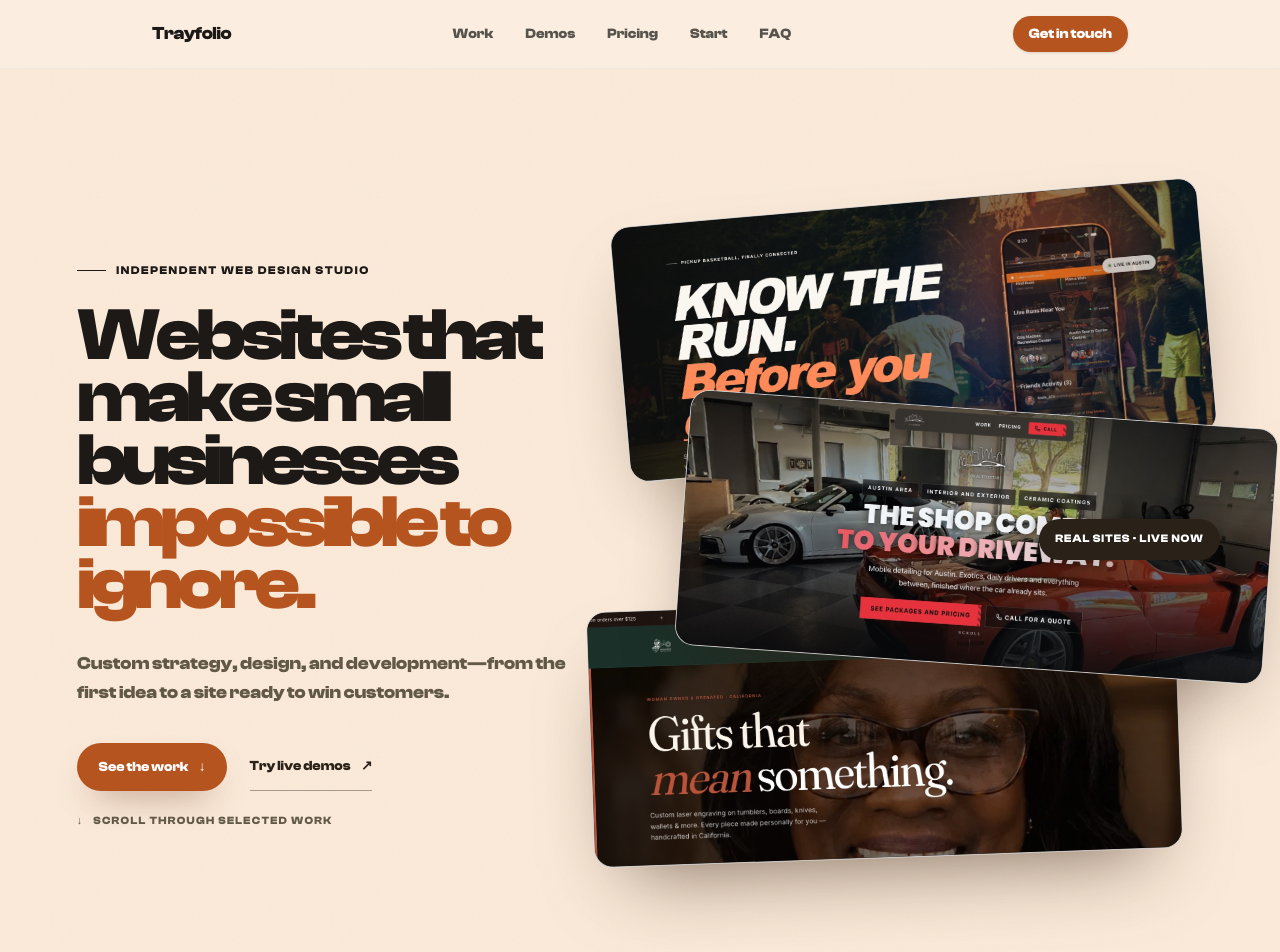
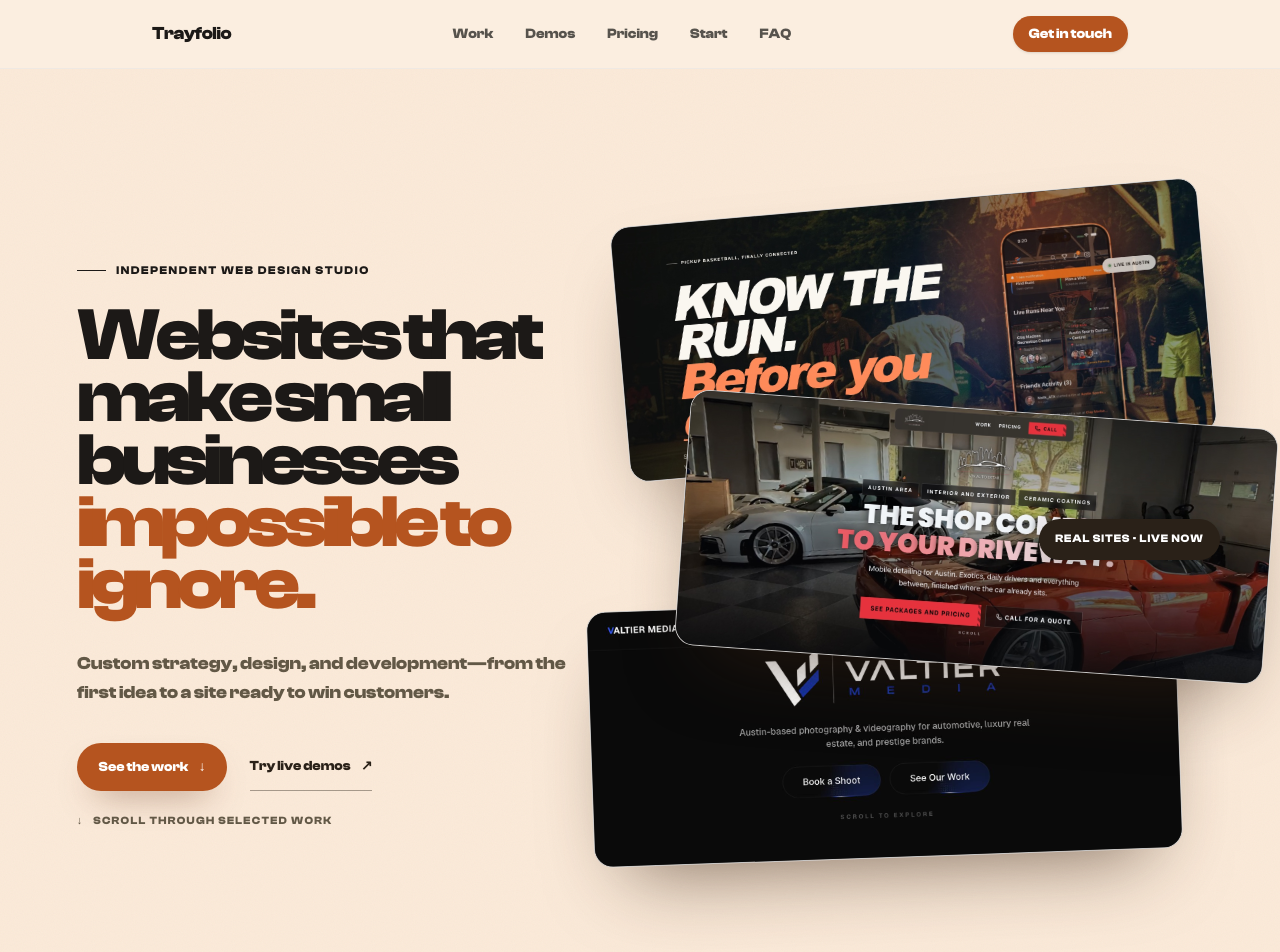
Before and after one commit to Tracyholbrook23/trayfolio-site, a Next.js app: page / in a window 1280 px wide. Shown: the top 952 px of the page. Built offline with nearby package versions, Linux system fonts and the light colour scheme; no server answers.

Commit message:
Feature Valtier Media in selected work

```diff
--- a/src/app/globals.css
+++ b/src/app/globals.css
@@ -394,7 +394,7 @@
 
 .portfolio-feature--runcheck { background: #18130f; color: #fff7ef; }
 .portfolio-feature--atx { background: #292929; color: #fff; }
-.portfolio-feature--jersey { background: #17352d; color: #fff8ec; }
+.portfolio-feature--valtier { background: #07090d; color: #f7f8ff; }
 
 .portfolio-showcase__all {
   position: absolute;
--- a/src/app/page.tsx
+++ b/src/app/page.tsx
@@ -16,10 +16,10 @@
 
 const work = [
   {
-    name: "Valtier Media",
-    description: "Austin photography & videography studio",
-    image: "/work/valtiermedia.jpg",
-    href: "https://www.valtiermedia.com",
+    name: "Out of Jersey Creations",
+    description: "Custom laser engraving, California",
+    image: "/work/outofjerseycreations.jpg",
+    href: "https://www.outofjerseycreationshub.com",
   },
   {
     name: "MØDE",
@@ -46,10 +46,10 @@
     href: "https://www.theruncheck.app",
   },
   {
-    name: "Out of Jersey Creations",
-    description: "Custom laser engraving, California",
-    image: "/work/outofjerseycreations.jpg",
-    href: "https://www.outofjerseycreationshub.com",
+    name: "Valtier Media",
+    description: "Austin photography & videography studio",
+    image: "/work/valtiermedia.jpg",
+    href: "https://www.valtiermedia.com",
   },
 ];
 
--- a/src/components/PortfolioIntro.tsx
+++ b/src/components/PortfolioIntro.tsx
@@ -12,7 +12,7 @@
 const featuredWork = [
   { name: "RunCheck", eyebrow: "Product design · Austin", description: "A bold launch site for a pickup basketball platform built around live local runs.", image: "/work/runcheck.jpg", href: "https://www.theruncheck.app", tone: "portfolio-feature--runcheck" },
   { name: "ATX Auto Detailing", eyebrow: "Service business · Austin", description: "A cinematic, conversion-focused site that brings a mobile detailing service to life.", image: "/work/autodetailingatx.jpg", href: "https://www.autodetailingatx.com", tone: "portfolio-feature--atx" },
-  { name: "Out of Jersey Creations", eyebrow: "Custom commerce · California", description: "A warm editorial storefront for one-of-a-kind laser-engraved gifts and commissions.", image: "/work/outofjerseycreations.jpg", href: "https://www.outofjerseycreationshub.com", tone: "portfolio-feature--jersey" },
+  { name: "Valtier Media", eyebrow: "Creative studio · Austin", description: "A polished portfolio for an Austin photography and videography studio built to make every frame feel cinematic.", image: "/work/valtiermedia.jpg", href: "https://www.valtiermedia.com", tone: "portfolio-feature--valtier" },
 ];
 
 export default function PortfolioIntro() {
```
